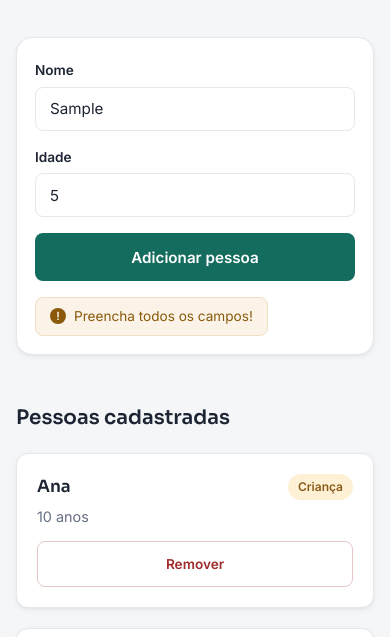
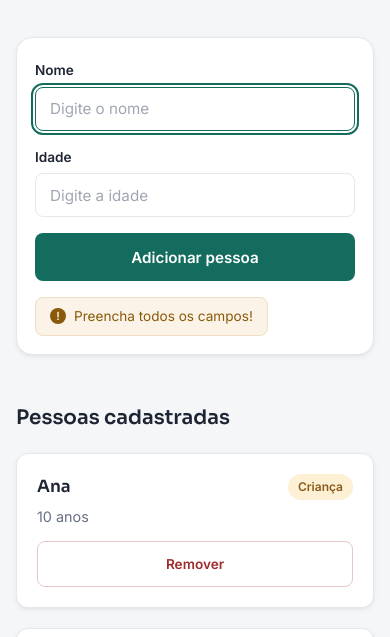
Before and after one commit to samuel-tolentino-viana/gerenciamento-de-cartoes, a plain HTML site: page index.html in a window 390 px wide. Both pictures are taken after typing "Sample", "5" into the empty fields and a click on the button "Adicionar pessoa". Shown: the part 131-768 px from the top of the page. Drawn offline with Linux system fonts and the light colour scheme.

Commit message:
Responsividade

```diff
--- a/css/style.css
+++ b/css/style.css
@@ -359,7 +359,7 @@ color: var(--color-senior-text);
 }
 
 /* Celular: formulário empilhado, cards em 1 coluna, botões maiores */
-@media (max-width: 640px) {
+@media (max-width: 720px) {
     .wrapper {
         padding: 32px 16px 56px;
     }
--- a/js/script.js
+++ b/js/script.js
@@ -3,6 +3,8 @@ const statusDeAdicoes = document.querySelector('.empty-state');
 const nenhumCadastroAviso = document.querySelector('.empty-title');
 const nenhCadastroAvisoSub = document.querySelector('.empty-subtitle');
 const pessoasCadastradas = document.querySelector('.empty-state');
+const nomeDaPessoa = document.querySelector('#name-input');
+const i = document.querySelector('#age-input');
 
 function verificacao() {
    const nomeDaPessoa = document.querySelector('#name-input').value;
@@ -78,8 +80,27 @@ function calcularIdade(idade, tipoDeTexto) {
    };
 };
 
+function verificandoOsCampos(campoNome, campoIdade) {
+   const avisoDosCampos = document.querySelector('.form-message');
+   if(campoNome.value.length != 0 && campoIdade.value.length != 0) {
+      avisoDosCampos.classList.add('desativar');
+   }
+};
+
 botaoAdicionarPessoa.addEventListener('click', () => {
    verificacao();
+   const nomeDaPessoa = document.querySelector('#name-input');
+   const i = document.querySelector('#age-input');
+
+   nomeDaPessoa.value = '';
+   nomeDaPessoa.focus();
+   i.value = '';
+});
+
+nomeDaPessoa.addEventListener('input', () => {
+   const nomeDaPessoa = document.querySelector('#name-input');
+   const i = document.querySelector('#age-input');
+   verificandoOsCampos(nomeDaPessoa, i);
 });
 
 /*
```
